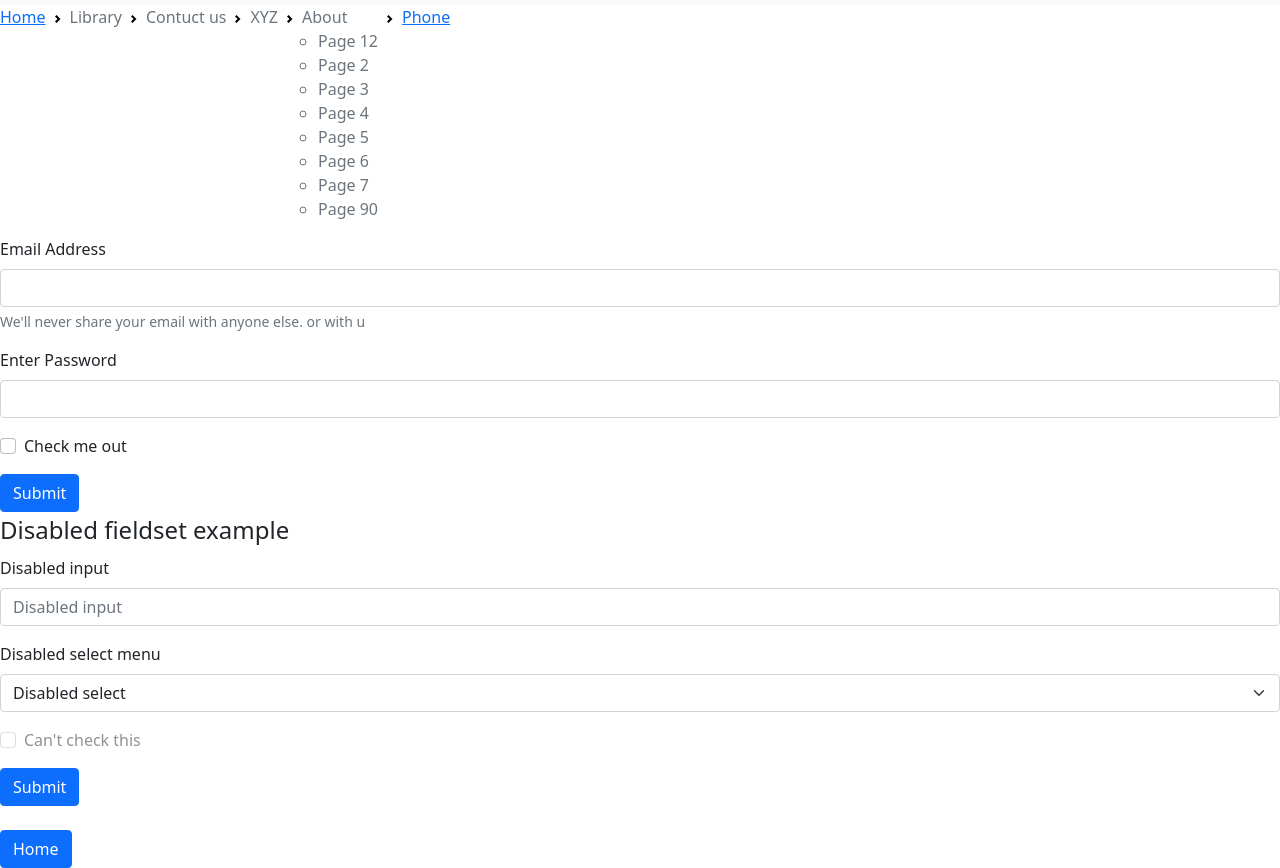
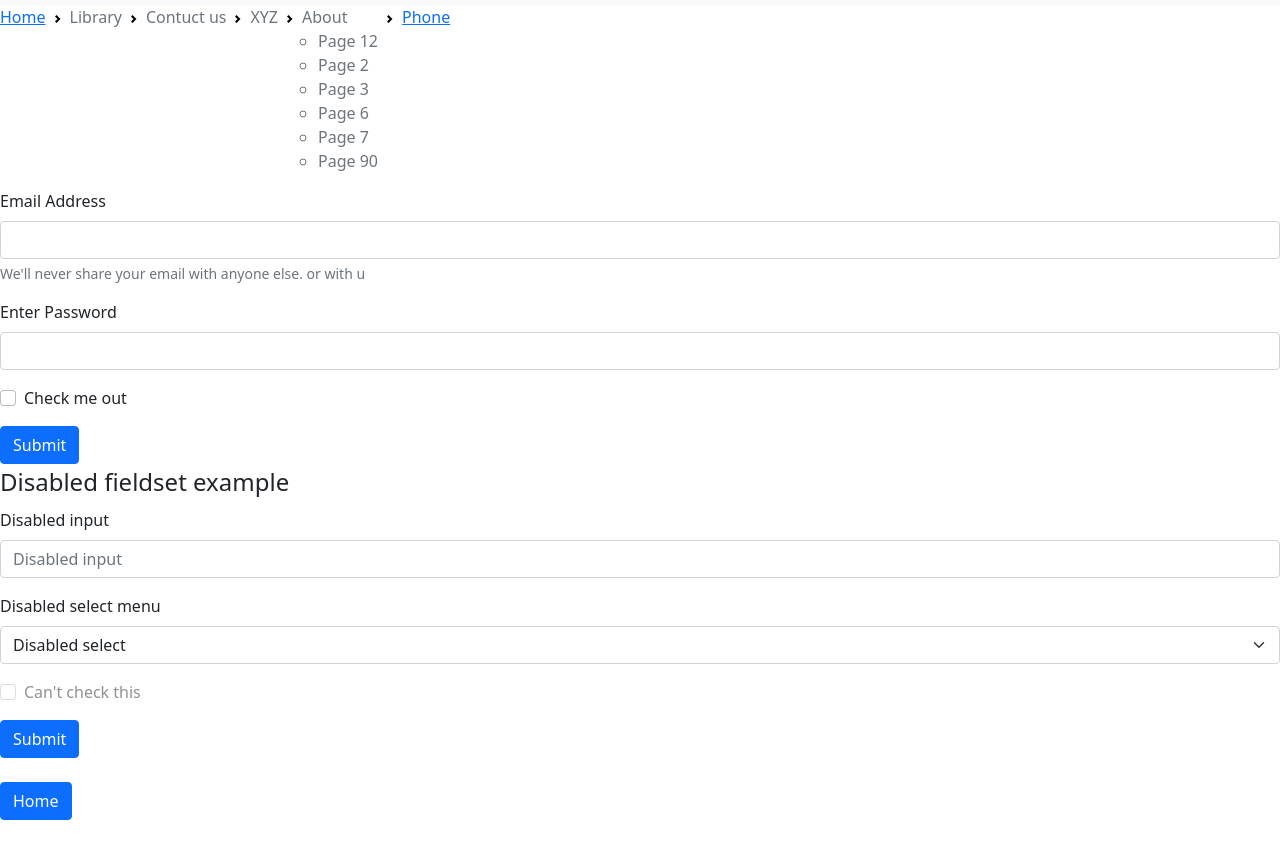
Before and after one commit to dhpadeveloper/ehh, a plain HTML site: page index.html in a window 1280 px wide. Shown: the part 51-919 px from the top of the page. After the commit the page ends 871 px from the top, so only its background shows below. Drawn offline with nearby package versions, Linux system fonts and the light colour scheme.

Commit message:
init jhcj

```diff
--- a/index.html
+++ b/index.html
@@ -54,8 +54,6 @@
               <ul><li>Page 12</li>
               <li>Page 2</li>
               <li>Page 3</li>
-              <li>Page 4</li>
-              <li>Page 5</li>
               <li>Page 6</li>
               <li>Page 7</li>
               <li>Page 90</li>
```
